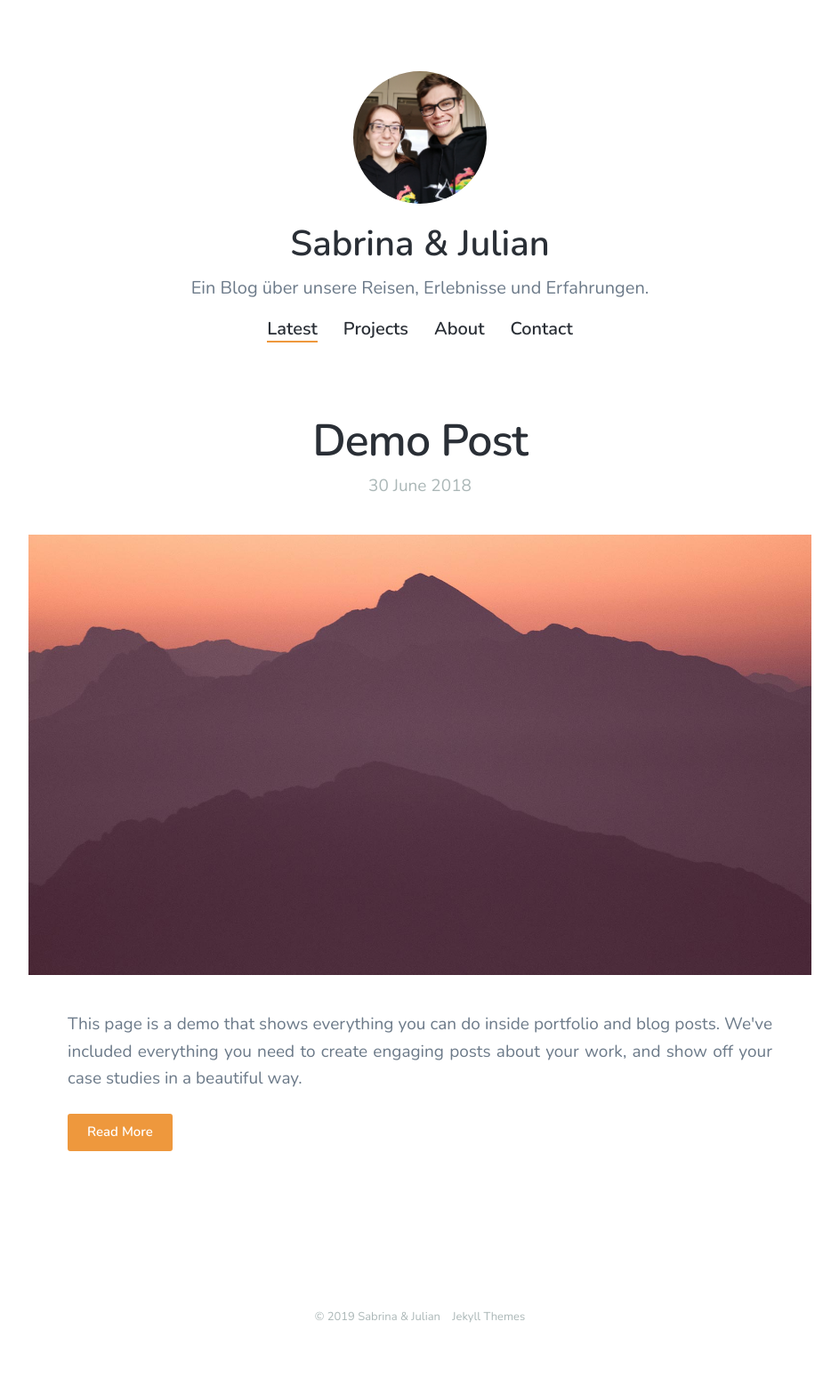
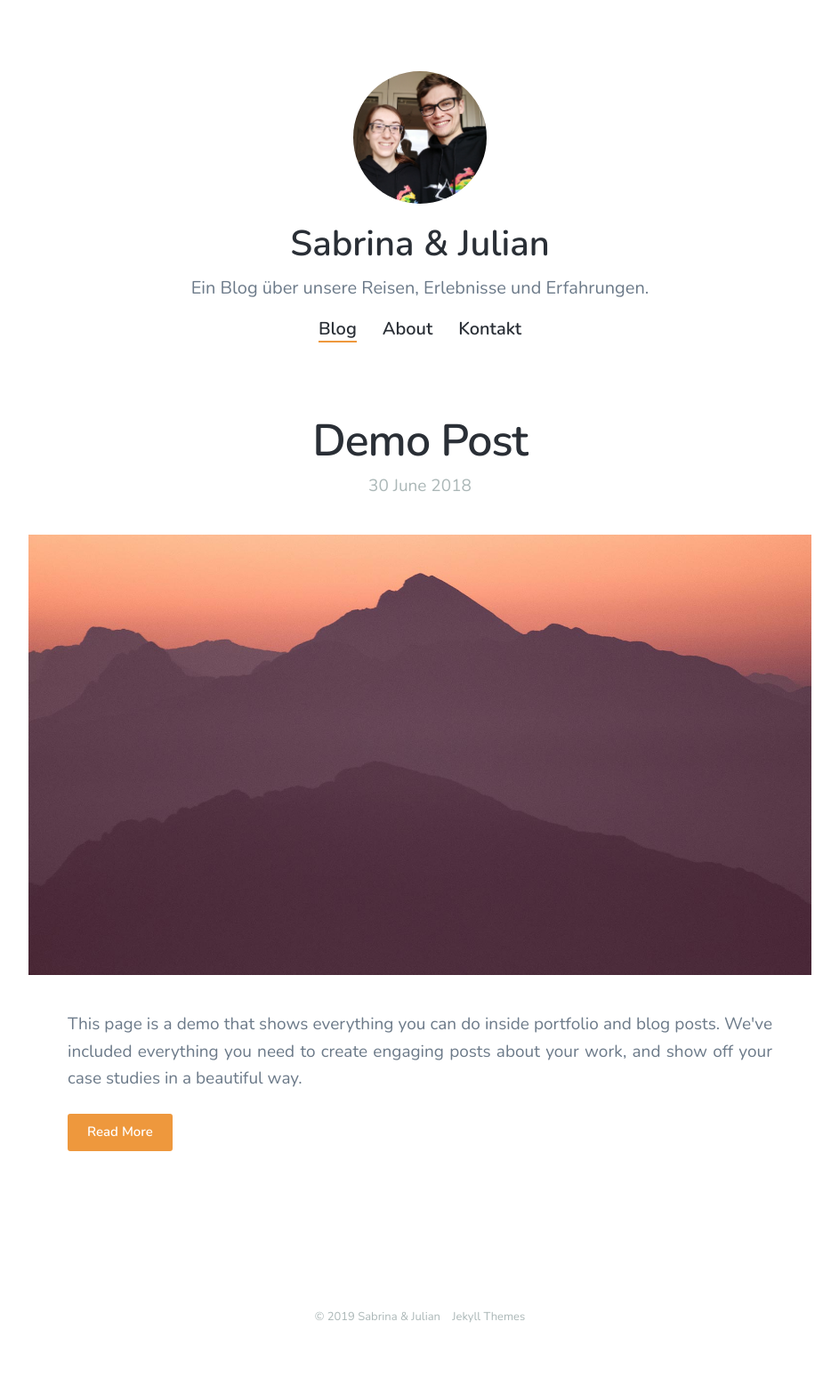
Before and after one commit to sabrinajulian/sabrinajulian.github.io, a Jekyll site: the page built from index.html, in a window 1280 px wide. Shown: the whole page at 89% size, without its empty margins (168-1111 px from the left). Built offline with Jekyll 4.4.1, drawn with Linux system fonts in a browser that asks for light colours; nearby versions of some CDN libraries; the list of posts is cut into pages by our own code.

Commit message:
Thin out menu

```diff
--- a/_data/settings.yml
+++ b/_data/settings.yml
@@ -10,13 +10,11 @@ header_settings:
 
 menu_settings:
   menu_items:
-    - title: 'Latest'
+    - title: 'Blog'
       url: '/'
-    - title: 'Projects'
-      url: '/projects/'
     - title: 'About'
       url: '/about'
-    - title: 'Contact'
+    - title: 'Kontakt'
       url: '/contact'
 
 grid_settings:
```
